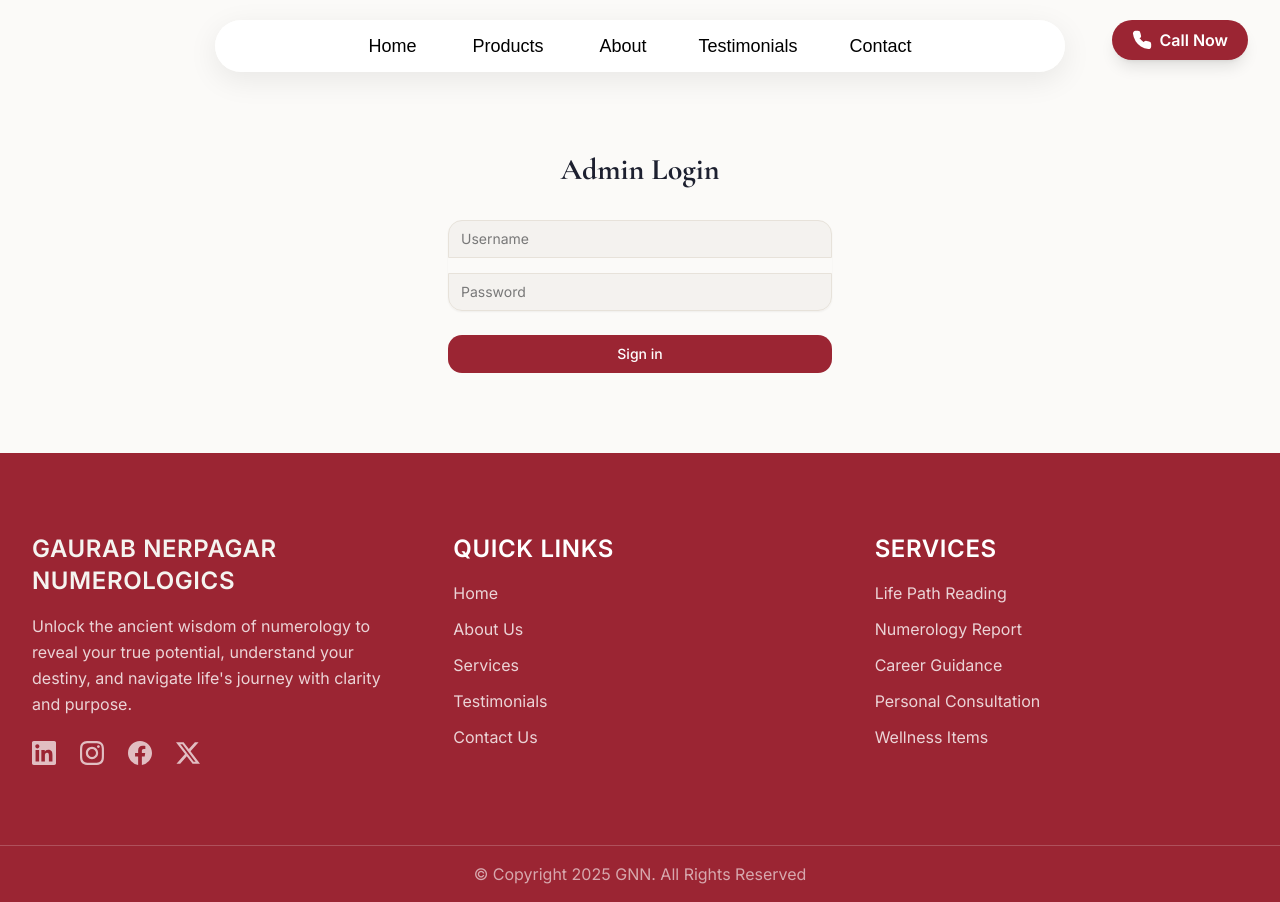
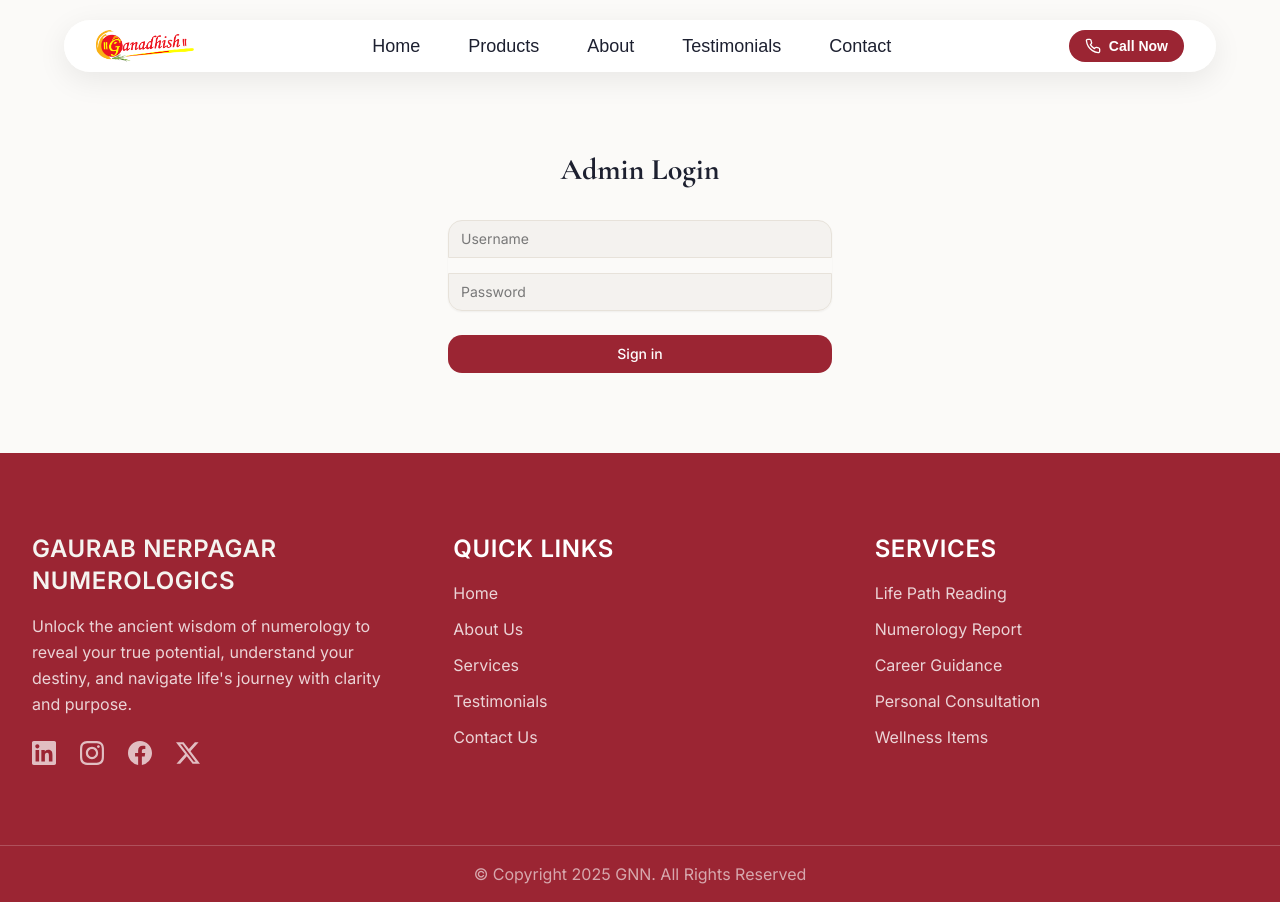
Before and after one commit to RenukaBerad/GNN_Ecommerce, a React (Vite) app: page /admin in a window 1280 px wide. Built offline with nearby package versions, Linux system fonts and the light colour scheme; the HTML template or start-up script is replaced by a standard one.

Commit message:
Update navbar layout for desktop and mobile

```diff
--- a/src/components/Navbar.tsx
+++ b/src/components/Navbar.tsx
@@ -18,7 +18,6 @@ const Navbar = () => {
         { name: "Trees", path: "/trees" },
       ],
     },
-
     { name: "About", path: "/about" },
     { name: "Testimonials", path: "/testimonials" },
     { name: "Contact", path: "/contact" },
@@ -27,99 +26,119 @@ const Navbar = () => {
   const [showStrip, setShowStrip] = useState(false);
 
   useEffect(() => {
-    const handleScroll = () => {
-      setShowStrip(window.scrollY > 0);
-    };
+    const handleScroll = () => setShowStrip(window.scrollY > 0);
     window.addEventListener("scroll", handleScroll);
     return () => window.removeEventListener("scroll", handleScroll);
   }, []);
 
   return (
     <>
-      <div className="fixed top-5 right-8 z-50 hidden md:block">
-        <a
-          href="tel:+1234567890"
-          className="flex items-center gap-2 bg-maroon text-white px-5 py-2 rounded-full text-base font-semibold hover:bg-maroon/90 transition-colors shadow-lg"
-        >
-          <Phone className="w-5 h-5 fill-current" />
-          Call Now
-        </a>
-      </div>
-      <nav className="fixed top-5 left-0 right-0 z-40 flex justify-between md:justify-center items-center px-4">
+      {/* ================= DESKTOP NAVBAR ================= */}
+      <nav className="fixed top-5 left-1/2 -translate-x-1/2 z-50 hidden md:block">
         <div
-          className="hidden md:flex w-full max-w-[850px] rounded-full px-6 py-2 items-center gap-4 transition-all duration-300 backdrop-blur-[10px]"
+          className="
+    flex
+    items-center
+    justify-between
+    w-[90vw]
+    max-w-[1200px]
+    px-8
+    py-2
+    rounded-full
+    backdrop-blur-[10px]
+  "
           style={{
             fontFamily: "Matter, sans-serif",
             background: "rgba(255, 255, 255, 0.92)",
-            boxShadow: "0 8px 30px rgba(0,0,0,0.08)"
+            boxShadow: "0 8px 30px rgba(0,0,0,0.08)",
           }}
         >
-          {/* ================= Desktop Navigation ================= */}
-          <div className="hidden md:flex flex-grow items-center justify-center gap-5 lg:gap-7">
+          {/* LOGO */}
+          <Link to="/" className="flex items-center shrink-0">
+            <img src="/images/logo.png" alt="GNN Logo" className="h-8 w-auto" />
+          </Link>
+
+          {/* NAV LINKS */}
+          <div className="flex items-center gap-6">
             {navLinks.map((link) =>
               link.children ? (
-                <div
-                  key={link.name}
-                  className="relative"
+                <div key={link.name} className="relative">
+                  <span
                     onClick={() =>
                       setOpenDropdown(
                         openDropdown === link.name ? null : link.name,
                       )
                     }
-                >
-                  <span
-                    className={`cursor-pointer text-lg px-4 py-1.5 rounded-full transition-colors font-medium ${location.pathname.startsWith(link.path)
-                      ? "text-maroon"
-                      : "text-black hover:text-maroon"
-                      }`}
+                    className="cursor-pointer text-lg px-3 py-1 rounded-full font-medium hover:text-maroon"
                   >
                     {link.name}
                   </span>
-
-                  {openDropdown === link.name && (
-                    <div className="absolute top-full mt-3 left-1/2 -translate-x-1/2 bg-white rounded-2xl shadow-xl py-3 min-w-[220px]">
-                      {link.children.map((child) => (
-                        <Link
-                          key={child.name}
-                          to={child.path}
-                          className="block px-6 py-3 text-base text-black hover:bg-cream hover:text-maroon transition-colors"
-                        >
-                          {child.name}
-                        </Link>
-                      ))}
-                    </div>
-                  )}
                 </div>
               ) : (
                 <Link
                   key={link.name}
                   to={link.path}
-                  className={`text-lg px-3 py-1 rounded-full transition-colors text-center font-medium ${location.pathname === link.path
-                    ? "text-maroon"
-                    : "text-black hover:text-maroon"
-                    }`}
+                  className="text-lg px-3 py-1 rounded-full font-medium hover:text-maroon"
                 >
                   {link.name}
                 </Link>
               ),
             )}
           </div>
+
+          {/* CALL NOW BUTTON */}
+          <a
+            href="tel:+1234567890"
+            className="
+    flex
+    items-center
+    gap-2
+    bg-maroon
+    text-white
+    px-4
+    py-1.5
+    rounded-full
+    text-sm
+    font-semibold
+    shrink-0
+  "
+          >
+            <Phone className="w-4 h-4" />
+            Call Now
+          </a>
         </div>
+      </nav>
 
-        {/* ================= Mobile Menu ================= */}
-        {/* ================= Mobile Hamburger Only ================= */}
-        <button
-          className=" md:hidden
-    fixed
-    top-5
-    left-4
-    z-50
-    text-white
-    p-2"
-          onClick={() => setIsOpen(!isOpen)}
+      {/* ================= MOBILE NAVBAR ================= */}
+      <nav className="md:hidden fixed top-4 left-1/2 -translate-x-1/2 z-50 w-[92vw]">
+        <div
+          className="
+      flex
+      items-center
+      justify-between
+      px-4
+      py-2
+      rounded-full
+      backdrop-blur-[10px]
+    "
+          style={{
+            background: "rgba(255, 255, 255, 0.92)",
+            boxShadow: "0 8px 30px rgba(0,0,0,0.08)",
+          }}
         >
-          {isOpen ? <X size={26} /> : <Menu size={26} />}
+          {/* LOGO */}
+          <Link to="/" className="flex items-center shrink-0">
+            <img src="/images/logo.png" alt="GNN Logo" className="h-7 w-auto" />
+          </Link>
+
+          {/* HAMBURGER */}
+          <button onClick={() => setIsOpen(!isOpen)} className="text-black p-2">
+            {isOpen ? <X size={24} /> : <Menu size={24} />}
           </button>
+        </div>
+      </nav>
+
+      {/* ================= MOBILE MENU ================= */}
       {isOpen && (
         <div className="fixed inset-0 top-[80px] z-40 bg-cream/95 backdrop-blur-md p-4 md:hidden">
           <div className="flex flex-col space-y-5 items-center pt-8">
@@ -177,7 +196,6 @@ const Navbar = () => {
           </div>
         </div>
       )}
-      </nav>
     </>
   );
 };
```
Also changed, not shown: public/images/logo.png (added), 1 other file (tests, documents, lock files or other folders). Lines whose indentation alone changed are shown as unchanged.
